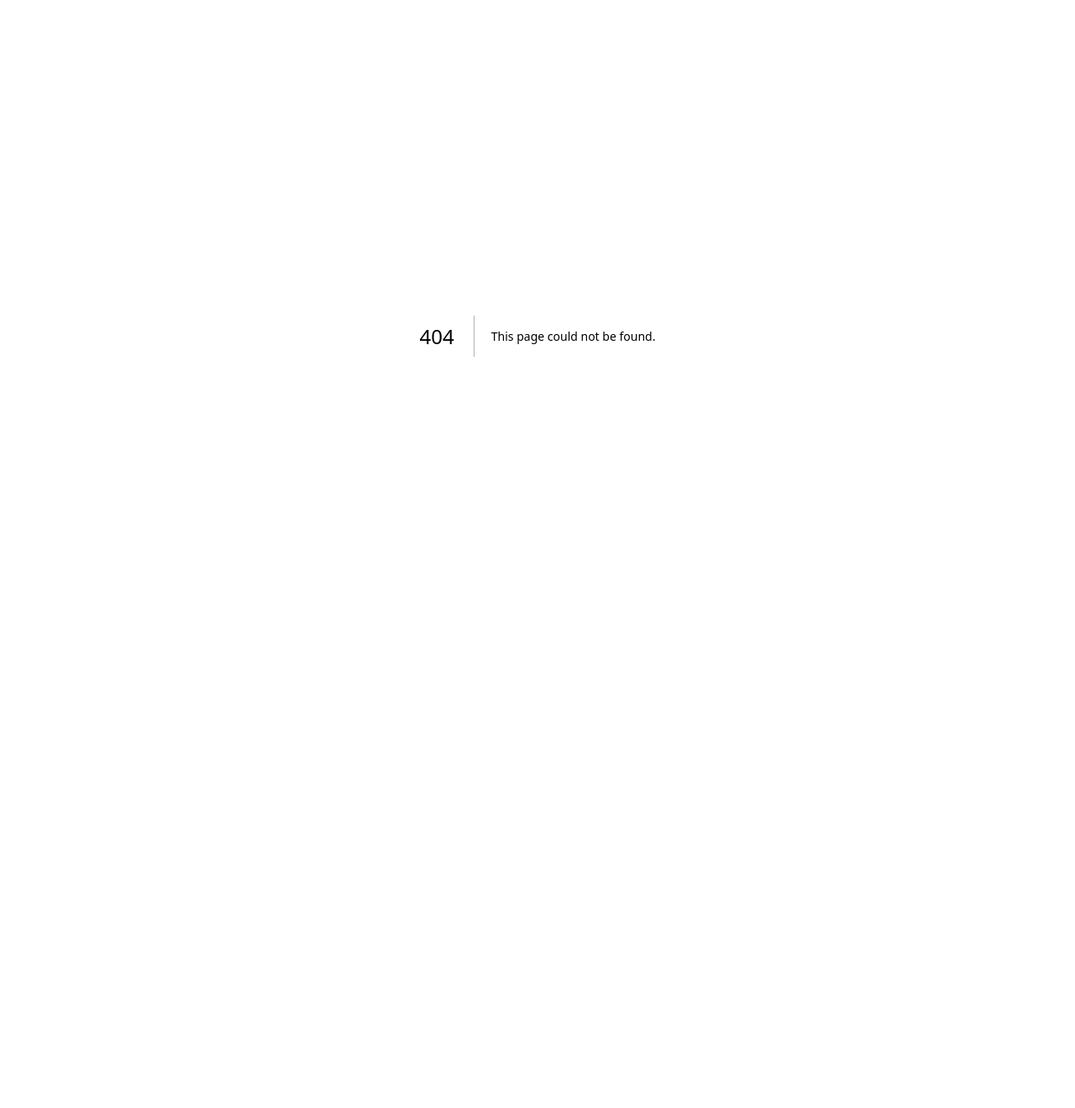
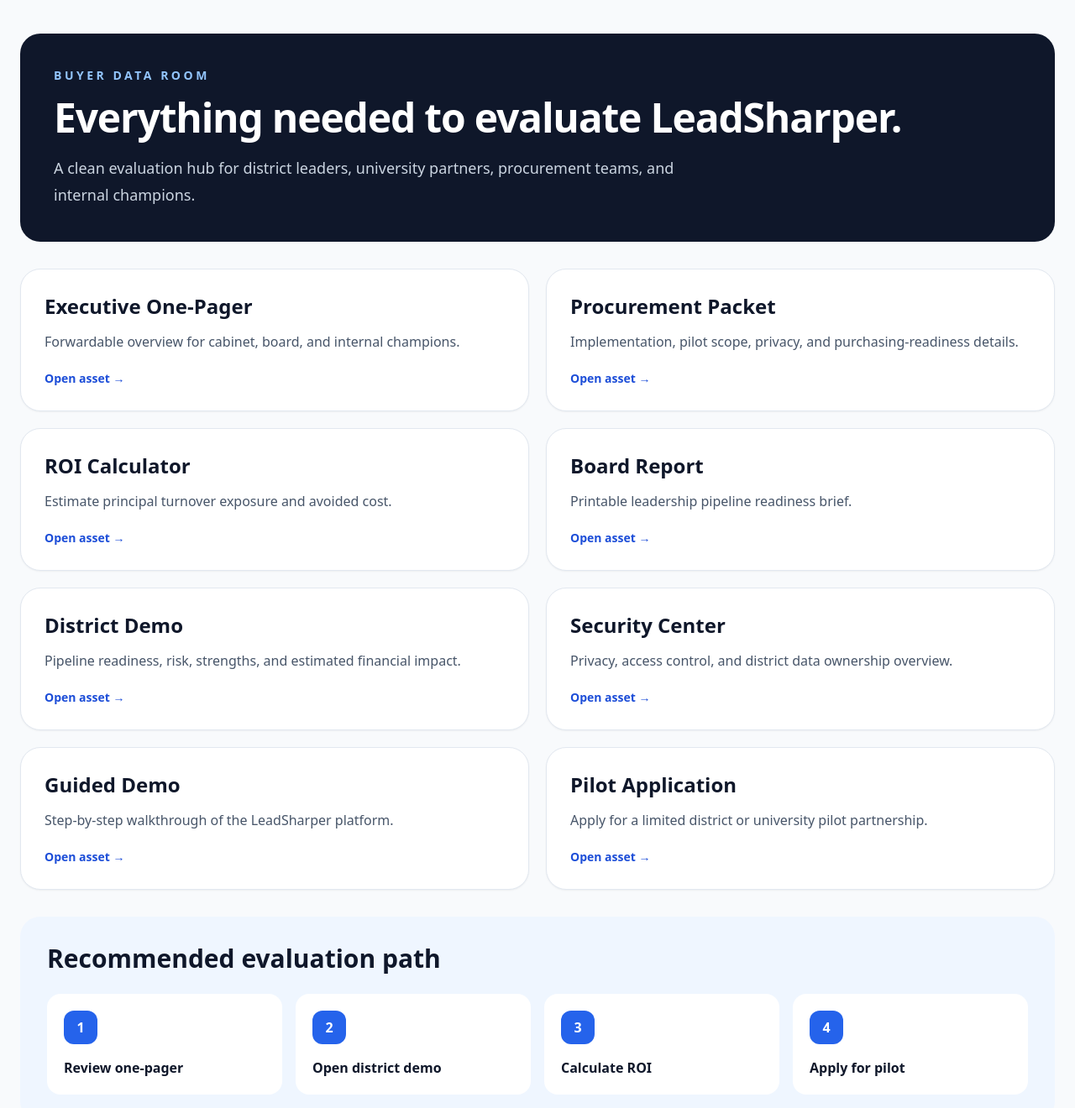
Before and after one commit to jmarc296-jpg/instructional-leadership-practice, a Next.js app: page /data-room in a window 1280 px wide. Before the commit this address had no page. Shown: the top 1320 px of the page at 84% size. Before the commit the page ends 800 px from the top, so only its background shows below. Built offline with nearby package versions, Linux system fonts and the light colour scheme.

Commit message:
Add buyer data room

```diff
--- /dev/null
+++ b/app/data-room/page.tsx
@@ -0,0 +1,78 @@
+export default function DataRoomPage() {
+  const assets = [
+    { title: "Executive One-Pager", href: "/one-pager", description: "Forwardable overview for cabinet, board, and internal champions." },
+    { title: "Procurement Packet", href: "/procurement", description: "Implementation, pilot scope, privacy, and purchasing-readiness details." },
+    { title: "ROI Calculator", href: "/roi", description: "Estimate principal turnover exposure and avoided cost." },
+    { title: "Board Report", href: "/board-report", description: "Printable leadership pipeline readiness brief." },
+    { title: "District Demo", href: "/district", description: "Pipeline readiness, risk, strengths, and estimated financial impact." },
+    { title: "Security Center", href: "/security", description: "Privacy, access control, and district data ownership overview." },
+    { title: "Guided Demo", href: "/demo", description: "Step-by-step walkthrough of the LeadSharper platform." },
+    { title: "Pilot Application", href: "/pilot", description: "Apply for a limited district or university pilot partnership." }
+  ]
+
+  return (
+    <main className="min-h-screen bg-slate-50 px-6 py-10">
+      <div className="mx-auto max-w-7xl space-y-8">
+        <section className="rounded-3xl bg-slate-900 p-10 text-white">
+          <p className="text-sm font-semibold uppercase tracking-[0.25em] text-blue-300">
+            Buyer Data Room
+          </p>
+
+          <h1 className="mt-4 text-5xl font-semibold tracking-tight">
+            Everything needed to evaluate LeadSharper.
+          </h1>
+
+          <p className="mt-5 max-w-3xl text-lg leading-8 text-slate-300">
+            A clean evaluation hub for district leaders, university partners, procurement teams, and internal champions.
+          </p>
+        </section>
+
+        <section className="grid gap-5 md:grid-cols-2">
+          {assets.map((asset) => (
+            <a
+              key={asset.title}
+              href={asset.href}
+              className="rounded-3xl border border-slate-200 bg-white p-7 shadow-sm transition hover:-translate-y-1 hover:shadow-md"
+            >
+              <h2 className="text-2xl font-semibold text-slate-900">
+                {asset.title}
+              </h2>
+
+              <p className="mt-3 leading-7 text-slate-600">
+                {asset.description}
+              </p>
+
+              <div className="mt-5 text-sm font-semibold text-blue-700">
+                Open asset →
+              </div>
+            </a>
+          ))}
+        </section>
+
+        <section className="rounded-3xl bg-blue-50 p-8">
+          <h2 className="text-3xl font-semibold text-slate-900">
+            Recommended evaluation path
+          </h2>
+
+          <div className="mt-6 grid gap-4 md:grid-cols-4">
+            <Step label="1" title="Review one-pager" />
+            <Step label="2" title="Open district demo" />
+            <Step label="3" title="Calculate ROI" />
+            <Step label="4" title="Apply for pilot" />
+          </div>
+        </section>
+      </div>
+    </main>
+  )
+}
+
+function Step({ label, title }: { label: string; title: string }) {
+  return (
+    <div className="rounded-2xl bg-white p-5">
+      <div className="flex h-10 w-10 items-center justify-center rounded-xl bg-blue-600 font-bold text-white">
+        {label}
+      </div>
+      <div className="mt-4 font-semibold text-slate-900">{title}</div>
+    </div>
+  )
+}
```
